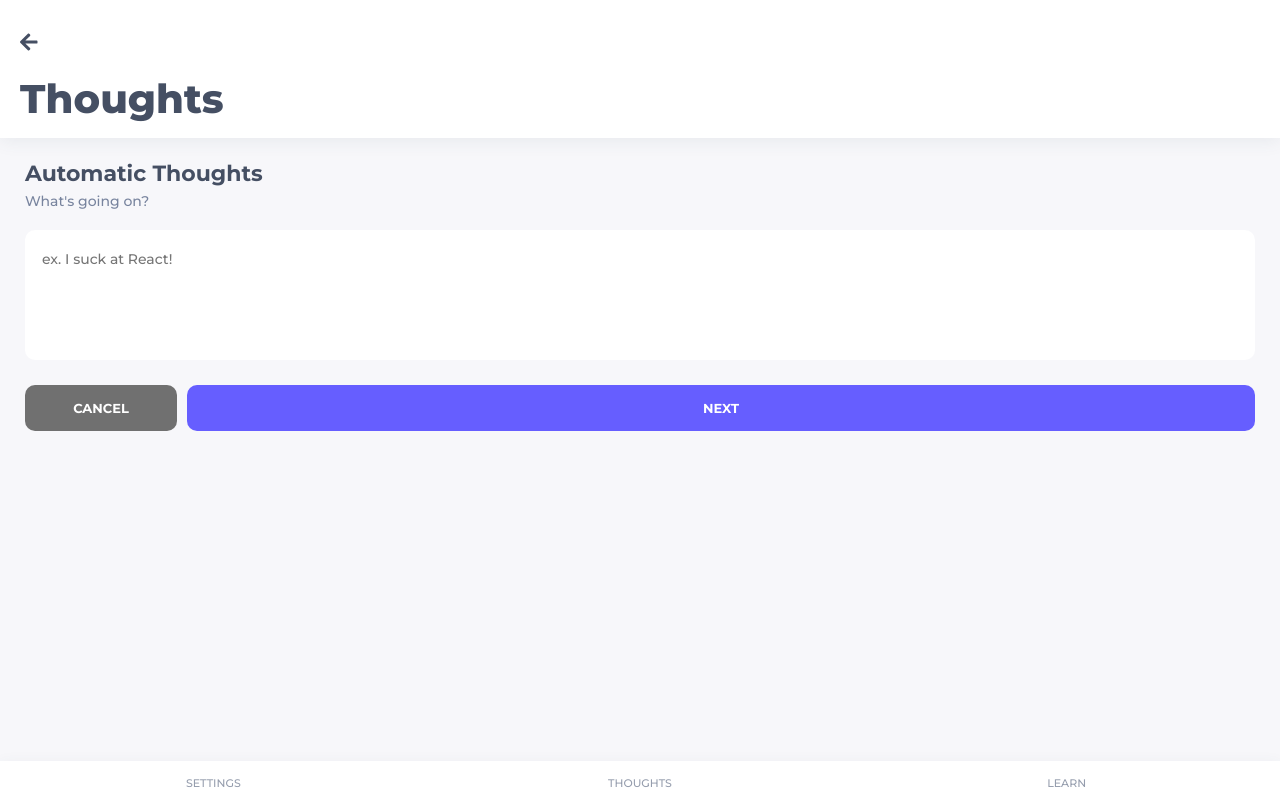
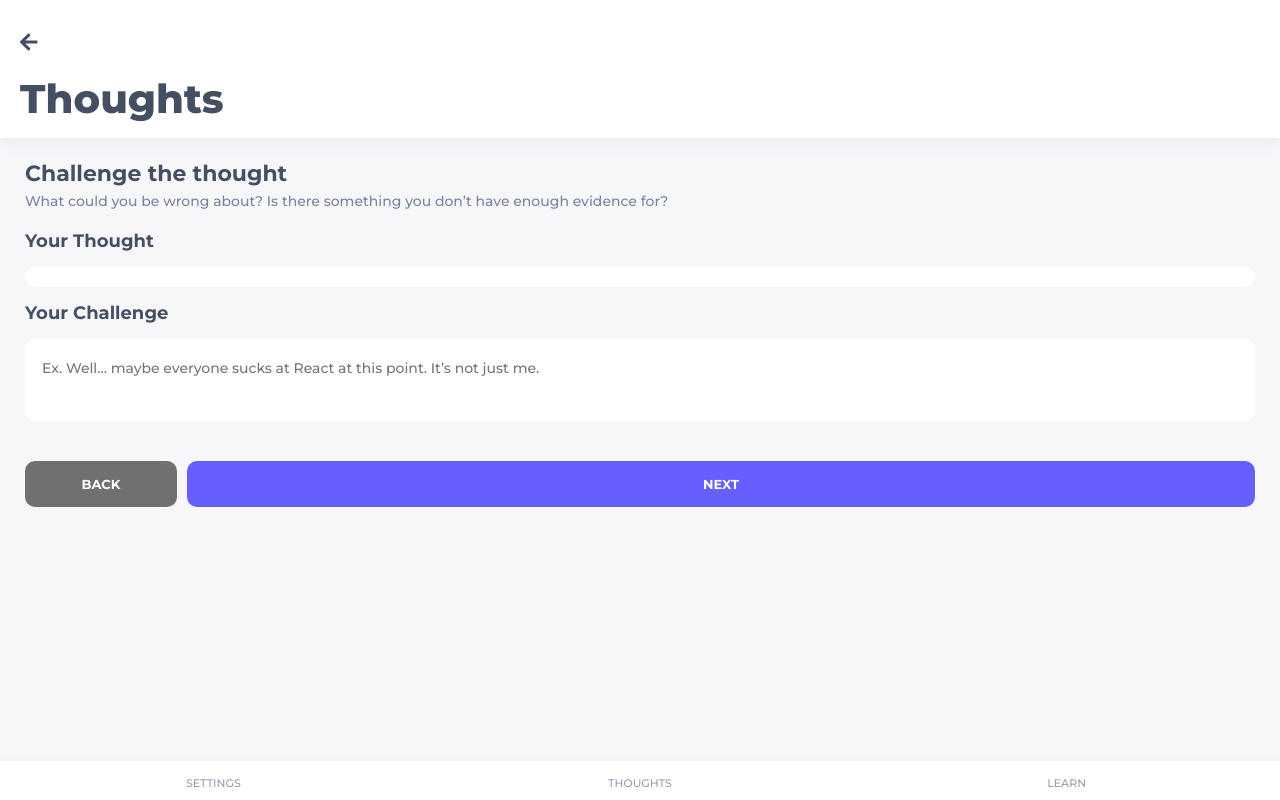
Before and after one commit to arontolentino/ahon-cbt, a React (Create React App) app: page /entry/challenge in a window 1280 px wide. Built offline with nearby package versions, Linux system fonts and the light colour scheme; no server answers; the database is empty.

Commit message:
Create EntryChallenge page

```diff
--- a/src/App.css
+++ b/src/App.css
@@ -374,6 +374,7 @@ textarea {
 	border: none;
 	border-radius: 10px;
 	padding: 1.7rem;
+	width: 100%;
 }
 
 .entryThought {
--- a/src/App.js
+++ b/src/App.js
@@ -25,6 +25,7 @@ class App extends Component {
 		thoughts: [],
 		automaticThought: '',
 		selectedDistortions: [],
+		challenge: '',
 		user: null
 	};
 
@@ -116,6 +117,16 @@ class App extends Component {
 						)}
 					/>
 
+					<Route
+						path="/thoughts/new-entry/challenge"
+						render={() => (
+							<EntryChallenge
+								setEntryDetails={this.setEntryDetails}
+								automaticThought={this.state.automaticThought}
+							/>
+						)}
+					/>
+
 					<Route path="/learn" component={Learn} />
 					<Route path="/settings" component={Settings} />
 
--- a/src/pages/entry/EntryChallenge.js
+++ b/src/pages/entry/EntryChallenge.js
@@ -13,26 +13,42 @@ class EntryChallenge extends Component {
 				<div className="container withHeader">
 					<div className="entryContent">
 						<div className="entryHeader">
-							<h2>Automatic Thoughts</h2>
-							<h4>What's going on?</h4>
+							<h2>Challenge the thought</h2>
+							<h4>
+								What could you be wrong about? Is there something you don’t have
+								enough evidence for?
+							</h4>
 						</div>
 
+						<div className="entryThought">
+							<h3>Your Thought</h3>
+							<div className="thoughtContainer">
+								<p>{this.props.automaticThought}</p>
+							</div>
+						</div>
+
+						<div className="entryThought">
+							<h3>Your Challenge</h3>
 							<textarea
-							rows="4"
+								rows="2"
 								cols="16"
-							name="automaticThought"
-							placeholder="ex. I suck at React!"
-							value={this.props.automaticThought}
+								name="challenge"
+								placeholder="Ex. Well… maybe everyone sucks at React at this point. It’s not just me. "
+								value={this.props.challenge}
 								onChange={e => {
 									this.props.setEntryDetails(e);
 								}}
 							></textarea>
 						</div>
+					</div>
 					<div className="entryBtns">
-						<Link to="/thoughts" className="btn cancelBtn">
-							Cancel
+						<Link
+							to="/thoughts/new-entry/distortions"
+							className="btn cancelBtn"
+						>
+							Back
 						</Link>
-						<Link to="/thoughts/new-entry/distortions" className="btn">
+						<Link to="/thoughts/new-entry/alternative" className="btn">
 							Next
 						</Link>
 					</div>
--- a/src/pages/entry/EntryDistortions.js
+++ b/src/pages/entry/EntryDistortions.js
@@ -149,7 +149,9 @@ class EntryDistortions extends Component {
 						<Link to="/thoughts/new-entry" className="btn cancelBtn">
 							Back
 						</Link>
-						<button className="btn">Next</button>
+						<Link to="/thoughts/new-entry/challenge" className="btn">
+							Next
+						</Link>
 					</div>
 				</div>
 				<Nav />
```
Lines whose indentation alone changed are shown as unchanged.
